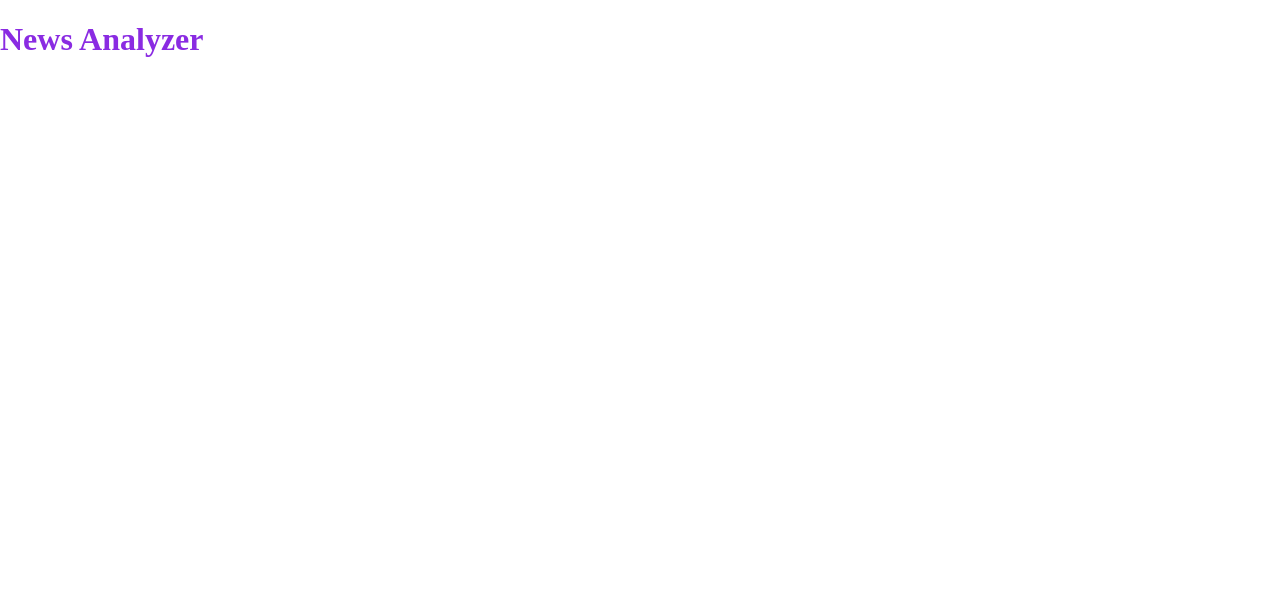
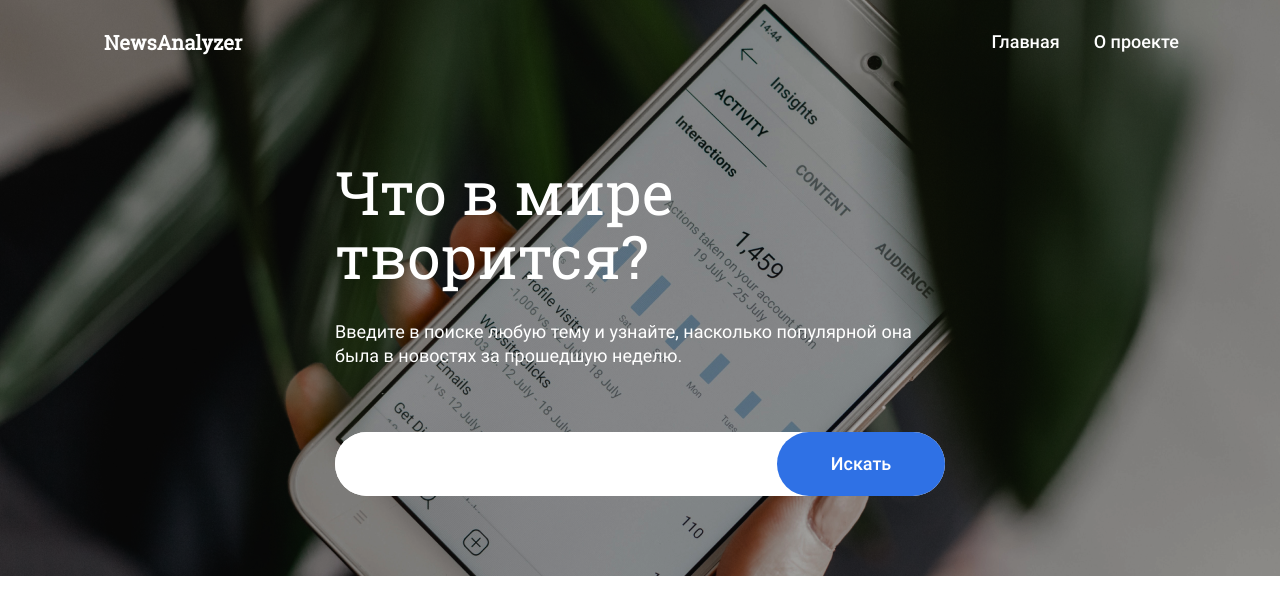
Before and after one commit to KPotapov56/NewsAnalyzer, a website built with webpack: page src/index.html in a window 1280 px wide. Built offline with nearby package versions, Linux system fonts and the light colour scheme.

Commit message:
сверстал недер и поиск

```diff
--- /dev/null
+++ b/src/blocks/header/__menu-item/header__menu-item.css
@@ -0,0 +1,14 @@
+.header__menu-item {
+  display: flex;
+  flex-wrap: wrap;
+  font-family: Roboto;
+  font-style: normal;
+  font-weight: 500;
+  font-size: 18px;
+  line-height: 24px;
+  color: #FFFFFF;
+}
+
+.header__menu-item:first-child {
+  margin-right: 34px;
+}
--- /dev/null
+++ b/src/blocks/header/__menu/header__menu.css
@@ -0,0 +1,5 @@
+.header__menu {
+  display: flex;
+  flex-wrap: wrap;
+  margin: 30px 101px 26px auto;
+}
--- /dev/null
+++ b/src/blocks/header/__project-name/header__project-name.css
@@ -0,0 +1,9 @@
+.header__project-name {
+  font-family: robotoslab;
+  font-style: normal;
+  font-weight: bold;
+  font-size: 20px;
+  line-height: 24px;
+  color: #FFFFFF;
+  margin: 30px auto 26px 104px;
+}
--- a/src/blocks/header/header.css
+++ b/src/blocks/header/header.css
@@ -1,3 +1,15 @@
-.heading {
-  color: blueviolet;
+@import url("./__project-name/header__project-name.css");
+@import url("./__menu/header__menu.css");
+@import url("./__menu-item/header__menu-item.css");
+
+.header {
+  max-width: 1440px;
+  position: absolute;
+  left: 0;
+  right: 0;
+  top: 0;
+  box-sizing: border-box;
+  display: flex;
+  justify-content: space-between;
+  margin: 0 auto;
 }
--- /dev/null
+++ b/src/blocks/serch/__button/search__button.css
@@ -0,0 +1,14 @@
+.search__button {
+  position: absolute;
+  right: 0;
+  width: 168px;
+  height: 64px;
+  border-style: none;
+  border-radius: 45px;
+  color: #ffffff;
+  background-color: #2F71E5;
+  font-family: Roboto;
+  font-style: normal;
+  font-weight: 500;
+  font-size: 18px;
+}
--- /dev/null
+++ b/src/blocks/serch/__input/search__input.css
@@ -0,0 +1,4 @@
+.search__input {
+  border-radius: 45px;
+  border: 0;
+}
--- /dev/null
+++ b/src/blocks/serch/__searchbar/serch__searchbar.css
@@ -0,0 +1,10 @@
+.serch__searchbar {
+  position: relative;
+  width: 610px;
+  height: 64px;
+  background-color: #ffffff;
+  border-radius: 45px;
+  display: flex;
+  flex-direction: row;
+  margin: 0 auto 80px auto;
+}
--- /dev/null
+++ b/src/blocks/serch/__subtitle/serch__subtitle.css
@@ -0,0 +1,10 @@
+.serch__subtitle {
+  max-width: 610px;
+  font-family: roboto;
+  font-style: normal;
+  font-weight: normal;
+  font-size: 18px;
+  line-height: 24px;
+  color: #FFFFFF;
+  margin: 0 auto 64px auto;
+}
--- /dev/null
+++ b/src/blocks/serch/__title/serch__title.css
@@ -0,0 +1,10 @@
+.serch__title {
+  max-width: 610px;
+  font-family: robotoslab;
+  font-style: normal;
+  font-weight: normal;
+  font-size: 60px;
+  line-height: 64px;
+  color: #FFFFFF;
+  margin: 160px auto 32px auto;
+}
--- /dev/null
+++ b/src/blocks/serch/serch.css
@@ -0,0 +1,15 @@
+@import url("./__subtitle/serch__subtitle.css");
+@import url("./__title/serch__title.css");
+@import url("./__searchbar/serch__searchbar.css");
+@import url("./__input/search__input.css");
+@import url("./__button/search__button.css");
+
+.serch {
+  box-sizing: border-box;
+  display: flex;
+  flex-direction: column;
+  justify-content: center;
+  margin: 0 auto;
+  background-image: url(/src/images/georgia-de-lotz-unsplash.png);
+  max-width: 1440px;
+}
--- a/src/index.html
+++ b/src/index.html
@@ -1,13 +1,34 @@
 <!DOCTYPE html>
 <html lang="ru">
+
 <head>
   <meta charset="UTF-8">
   <meta name="viewport" content="width=device-width, initial-scale=1.0">
+  <meta name="description" content="Сервис для анализа происходящих в мире событий">
+  <meta name="autor" content="Кирилл Потапов">
   <title>NewsAnalyzer</title>
+  <link rel="shortcut icon" href="../src/images/favicon.png" type="image/png">
 </head>
+
 <body>
-  <header class="header">
-    <h1 class="heading">News Analyzer</h1>
-  <header>
+  <page>
+    <header class="header">
+      <h1 class="header__project-name">NewsAnalyzer</h1>
+      <ul class="header__menu">
+        <li class="header__menu-item">Главная</li>
+        <li class="header__menu-item">О проекте</li>
+      </ul>
+    </header>
+    <article class="serch">
+      <h1 class="serch__title">Что в мире творится?</h1>
+      <h2 class="serch__subtitle">Введите в поиске любую тему и узнайте, насколько популярной она была в новостях за
+        прошедшую неделю.</h2>
+      <form class="serch__searchbar">
+        <input type="search" name="input" class="search__input">
+        <button type="submit" class="search__button" disabled="disabled">Искать</button>
+      </form>
+    </article>
+  </page>
 </body>
+
 </html>
--- a/src/pages/index.css
+++ b/src/pages/index.css
@@ -1,2 +1,8 @@
 @import url(../vendor/normalize.css);
+@import url(../vendor/fonts.css);
 @import url(../blocks/header/header.css);
+@import url(../blocks/serch/serch.css);
+
+/* header, h1, h2, h3, div, article, li, ul, form {
+  border: 1px solid blue;
+} */
--- /dev/null
+++ b/src/vendor/fonts.css
@@ -0,0 +1,27 @@
+@font-face {
+  font-family: 'roboto';
+  font-style:  normal;
+  font-weight: 400;
+  src: url("./fonts/roboto-regular.woff") format("woff");
+}
+
+@font-face {
+  font-family: 'roboto';
+  font-style:  normal;
+  font-weight: 500;
+  src: url("./fonts/roboto-medium.woff") format("woff");
+}
+
+@font-face {
+  font-family: 'robotoslab';
+  font-style:  normal;
+  font-weight: 400;
+  src: url("./fonts/robotoslab-regular.woff") format("woff");
+}
+
+@font-face {
+  font-family: 'sourcesanspro';
+  font-style:  normal;
+  font-weight: 400;
+  src: url("./fonts/sourcesanspro-regular.woff") format("woff");
+}
--- a/webpack.config.js
+++ b/webpack.config.js
@@ -26,7 +26,7 @@ module.exports = {
       use: {
         loader: 'file-loader',
         options: {
-          name: './fonts/[name].[ext]'
+          name: './vendor/fonts/[name].[ext]'
         }
       }
     },
```
Also changed, not shown: src/images/favicon.png (added), src/images/georgia-de-lotz-unsplash.png (added), src/vendor/fonts/roboto-medium.woff (added), src/vendor/fonts/roboto-regular.woff (added), src/vendor/fonts/robotoslab-regular.woff (added), src/vendor/fonts/sourcesanspro-regular.woff (added).
